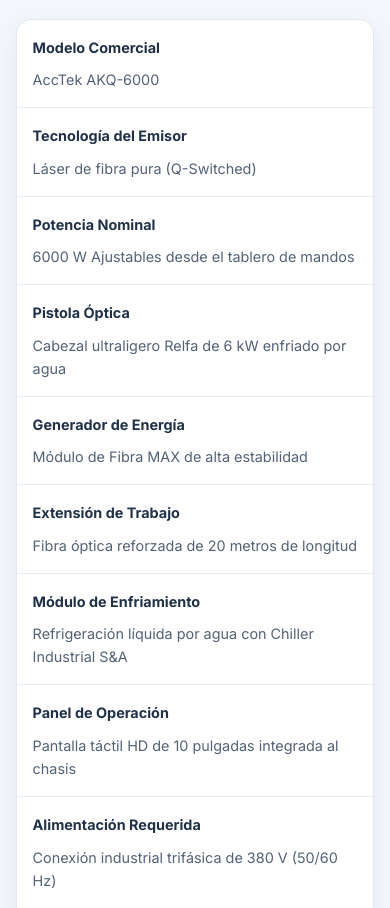
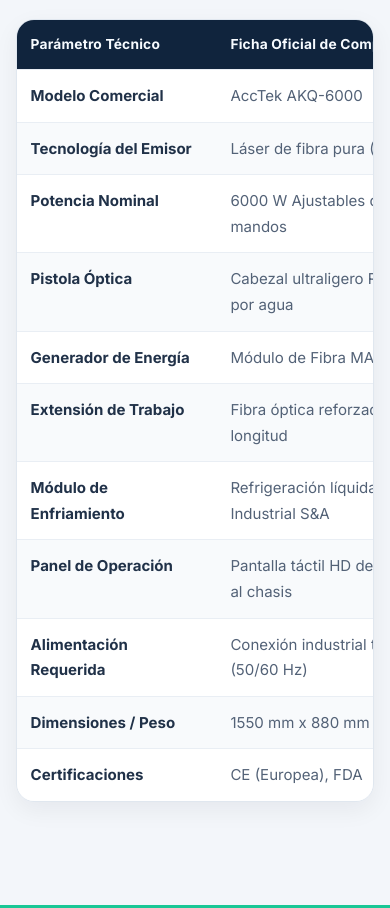
Before and after one commit to alondraps-debug/landing-nexport-producto-laser, a plain HTML site: page index.html in a window 390 px wide. Shown: the part 3821-4729 px from the top of the page. Drawn offline with Linux system fonts and the light colour scheme.

Commit message:
Update index.html

```diff
--- a/index.html
+++ b/index.html
@@ -303,45 +303,6 @@
             .image-gallery { gap: 24px; }
         }
         @media (max-width: 640px) {
-            /* En celulares, convierte la tabla técnica en bloques apilados para evitar cortes horizontales. */
-            .table-responsive {
-                overflow-x: visible;
-                border-radius: 15px;
-            }
-            table {
-                width: 100%;
-                min-width: 0;
-                table-layout: fixed;
-                font-size: .92rem;
-            }
-            thead { display: none; }
-            tbody, tbody tr, tbody td {
-                display: block;
-                width: 100%;
-            }
-            tbody tr {
-                padding: 12px 16px;
-                border-bottom: 1px solid #e5ebf2;
-            }
-            tbody tr:last-child { border-bottom: 0; }
-            tbody td {
-                padding: 4px 0;
-                overflow-wrap: anywhere;
-                word-break: normal;
-                border: 0;
-                background: transparent !important;
-            }
-            tbody td:first-child {
-                width: 100%;
-                color: #203148;
-                font-size: .9rem;
-                font-weight: 800;
-            }
-            tbody td:nth-child(2) {
-                color: #536277;
-                font-size: .9rem;
-                line-height: 1.6;
-            }
             header { padding: 18px 14px; font-size: .78rem; letter-spacing: 1.5px; }
             .container { width: min(92%, 1120px); padding-top: 25px; }
             .hero { padding: 38px 20px; margin-bottom: 30px; border-radius: 20px; }
@@ -377,7 +338,7 @@
             <span class="model-badge">Equipo Oficial: AccTek AKQ-6000 (6000 W)</span>
 
             <br>
-            <a href="https://wa.me/56998378249" class="btn-whatsapp" target="_blank" rel="noopener noreferrer" aria-label="Solicitar cotización por WhatsApp">
+            <a href="https://wa.me/56998378249?text=Hola%2C%20quisiera%20solicitar%20una%20cotizaci%C3%B3n%20del%20equipo%20de%20limpieza%20l%C3%A1ser%20industrial%20AccTek%20AKQ-6000%20de%206000%20W.%20Por%20favor%2C%20env%C3%ADenme%20m%C3%A1s%20informaci%C3%B3n." class="btn-whatsapp" target="_blank" rel="noopener noreferrer" aria-label="Solicitar cotización por WhatsApp">
                 💬 Solicitar Cotización por WhatsApp
             </a>
 
```
